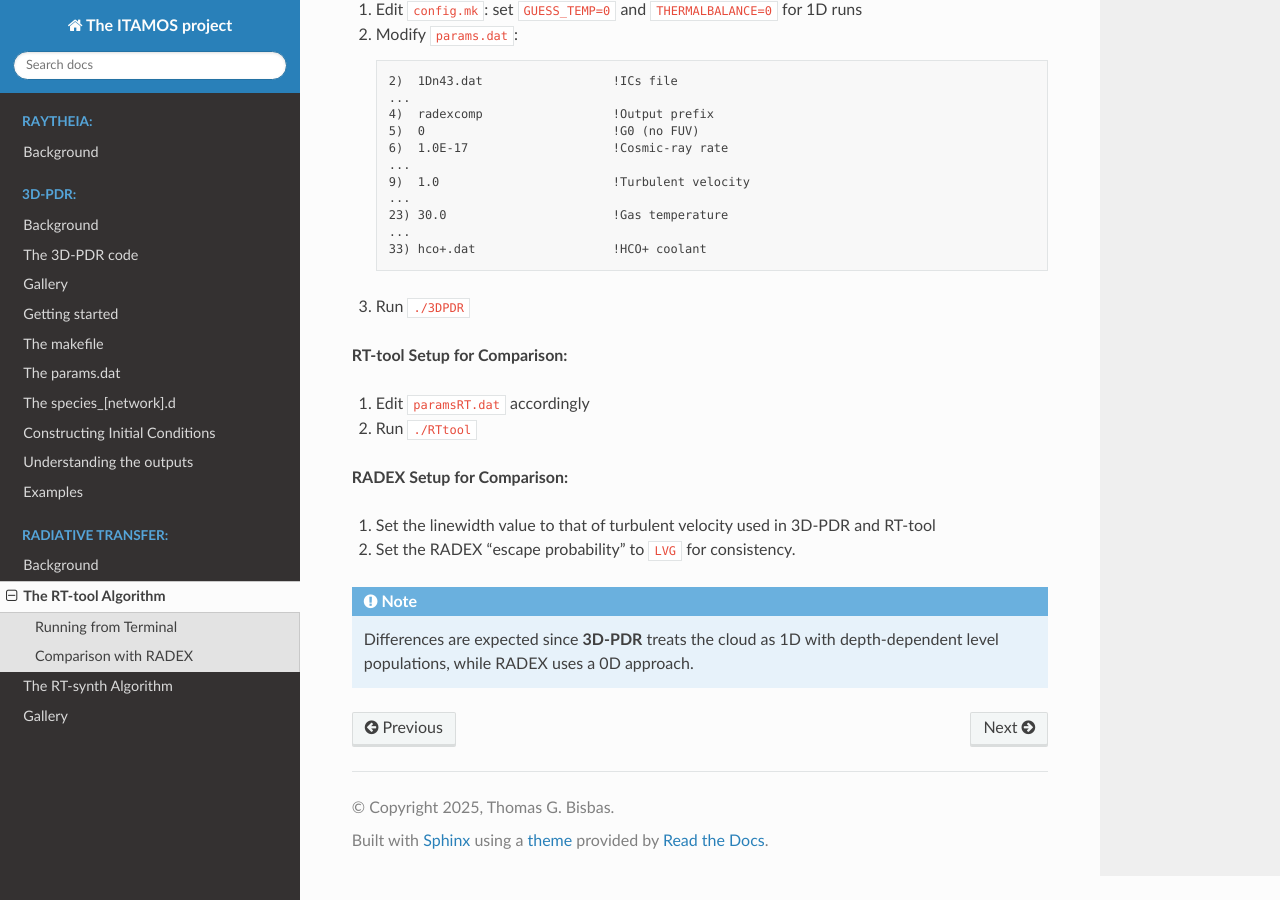
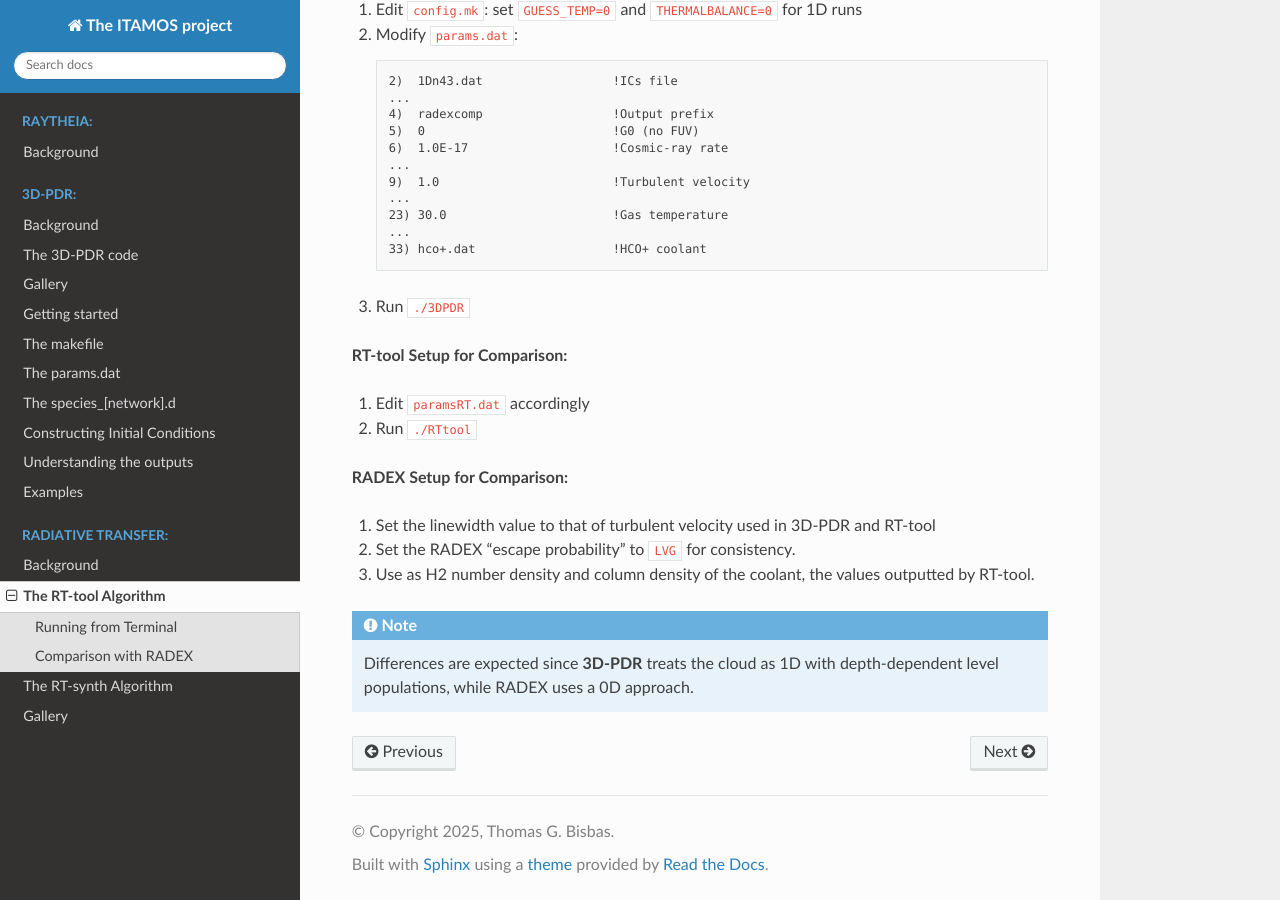
Before and after one commit to itamos-ism/3D-PDR-pblc, a Sphinx documentation site: the page built from docs/source/RT-tool.rst, in a window 1280 px wide and 900 px high, scrolled down 1588 px. Built offline with Sphinx 7.4.7 and the Read the Docs theme 3.1.0, drawn with Linux system fonts in a browser that asks for light colours.

Commit message:
Update RT-tool.rst

```diff
--- a/docs/source/RT-tool.rst
+++ b/docs/source/RT-tool.rst
@@ -93,6 +93,7 @@ Comparison with RADEX
 
 1. Set the linewidth value to that of turbulent velocity used in 3D-PDR and RT-tool
 2. Set the RADEX "escape probability" to ``LVG`` for consistency.
+3. Use as H2 number density and column density of the coolant, the values outputted by RT-tool.
 
 .. note::
 
```
